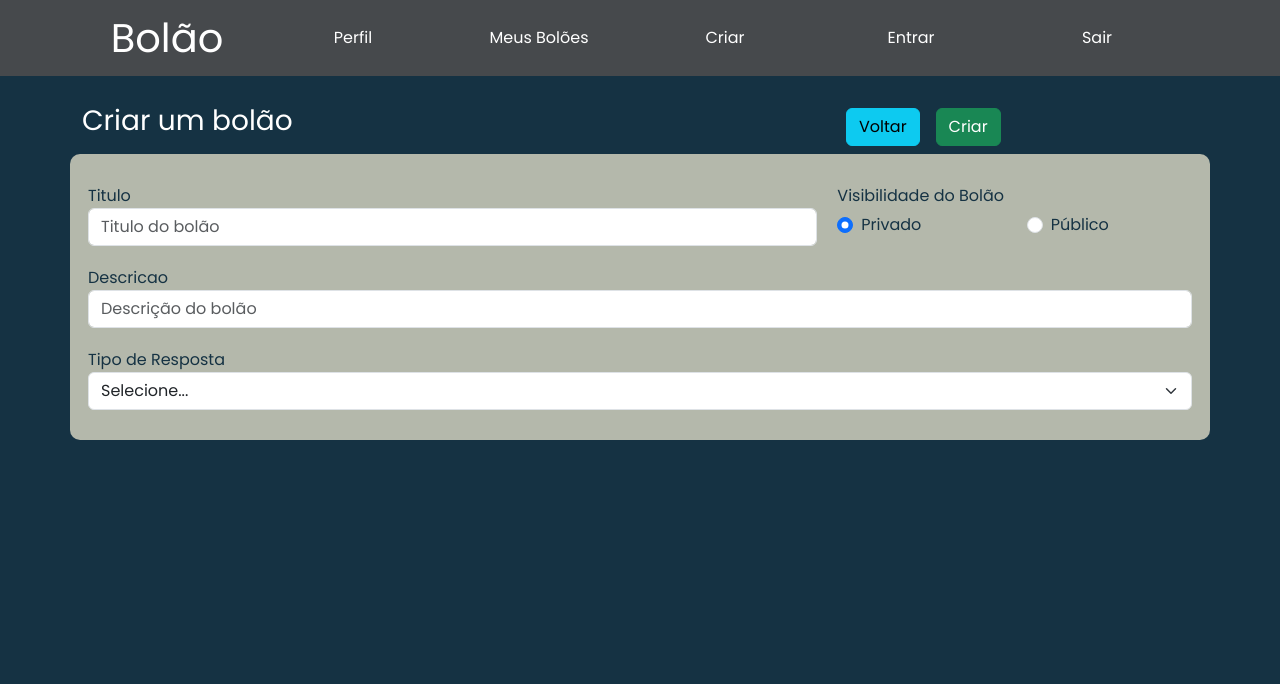
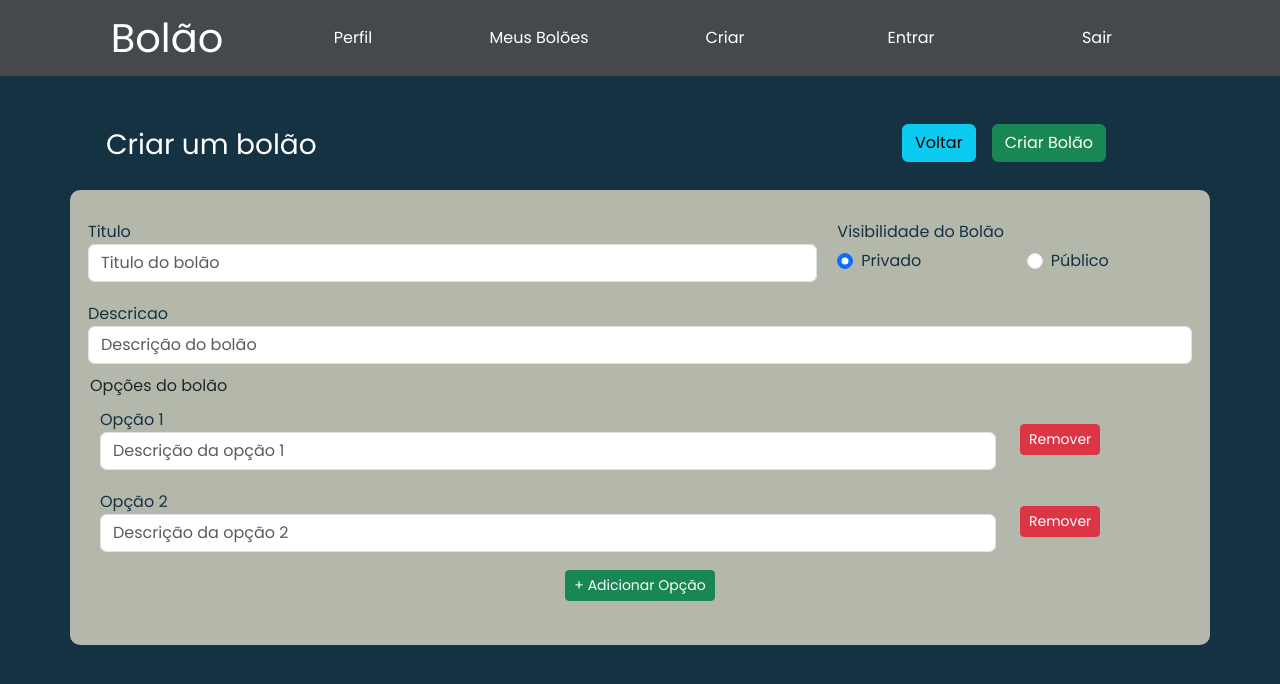
Before and after one commit to bedrohenr/dev-web-frontend, an Angular app: page /create in a window 1280 px wide. Shown: the top 684 px of the page. Built offline with nearby package versions, Linux system fonts and the light colour scheme.

Commit message:
feat: bolao com opções e envio para api testado

```diff
--- a/src/app/components/create-bolao/create-bolao.component.html
+++ b/src/app/components/create-bolao/create-bolao.component.html
@@ -1,11 +1,11 @@
 <div class="container title-container">
-  <div class="row">
+  <div class="row p-4">
     <div class="col-8 text-white text-left ">
       <span class="fs-3">Criar um bolão</span>
     </div>
-    <div class="col-4 p-2 text-right">
+    <div class="col-4 text-center">
       <button class="btn btn-info mx-2">Voltar</button>
-      <button class="btn btn-success mx-2" (click)="onSubmit()">Criar</button>
+      <button class="btn btn-success mx-2" (click)="onSubmit()">Criar Bolão</button>
     </div>
   </div>
 </div>
@@ -44,49 +44,27 @@
         <label for="inputDescricao">Descricao</label>
         <input type="text" formControlName="descricao" class="form-control" id="inputDescricao" placeholder="Descrição do bolão">
       </div>
-      <div class="col-12 form-group tipo-resposta-form-group texto-escuro">
-        <label for="tipoResposta">Tipo de Resposta</label>
-        <select formControlName="tipoResposta" class="form-select" name="tipoResposta" id="tipoResposta">
-          <option selected disabled value="">Selecione...</option>
-          <option value="1">Placar Esportivo</option>
-          <option value="2">Outros</option>
-        </select>
-      </div>
 
-      <div *ngIf="this.form.get('tipoResposta')?.value === '1'" class="col-12">
-        <div class="tipo-resposta-container">
-          <div class="col-12 form-group">
-            <span class="fs-4 text-center">Placar Esportivo</span>
-          </div>
-          <div class="row form-group">
-            <div class="col-6 form-group time-form-group texto-escuro">
-              <label for="inputTimeCasa">Time da casa</label>
-              <input type="text" class="form-control" id="inputTimeCasa" placeholder="Placar do time da casa">
+      <div class="col-12">
+        <label for="inputDescricao">Opções do bolão</label>
+        <div formArrayName="opcoes">
+          <div *ngFor="let opcaoControl of opcoesArray.controls; let i = index" class="form-group texto-escuro d-flex align-items-center row">
+            <div class="col-10">
+              <label [for]="'opcao-' + i">Opção {{ i + 1 }}</label>
+              <input [formControlName]="i" [id]="'opcao-' + i" type="text" class="form-control" placeholder="Descrição da opção {{i + 1}}" required>
             </div>
-            <div class="col-6 form-group time-form-group texto-escuro">
-              <label for="inputTimeVisitante">Time Visitante</label>
-              <input type="text" class="form-control" id="inputTimeVisitante" placeholder="Placar do time visitante">
+            <div class="col-2 align-items-end h-100">
+              <button type="button" class="btn btn-danger btn-sm" (click)="removeOpcao(i)">Remover</button>
             </div>
           </div>
-        </div>
-      </div>
-
-      <div *ngIf="this.form.get('tipoResposta')?.value === '2'" class="col-12">
-        <div class="tipo-resposta-container">
-          <div class="col-12 form-group">
-            <span class="fs-4 text-center">Outros</span>
-          </div>
-          <div class="row form-group">
-            <div class="col-12 form-group time-form-group texto-escuro">
-              <label for="inputEscolha1">Resposta 1</label>
-              <input type="text" class="form-control" id="inputEscolha1">
-            </div>
-            <div class="col-12 form-group time-form-group texto-escuro">
-              <label for="inputEscolha2">Resposta 2</label>
-              <input type="text" class="form-control" id="inputEscolha2">
-            </div>
+          <div *ngIf="opcoesArray.invalid && (opcoesArray.dirty || opcoesArray.touched)" class="text-danger">
+              <div *ngIf="opcoesArray.errors?.['required']">Todas as opções são obrigatórias.</div>
           </div>
         </div>
+        <div class="col-12 text-center">
+          <button type="button" class="btn btn-success btn-sm mt-2" (click)="addOpcao()">+ Adicionar Opção</button>
+        </div>
+        <br>
       </div>
     </div>
   </form>
--- a/src/app/components/create-bolao/create-bolao.component.ts
+++ b/src/app/components/create-bolao/create-bolao.component.ts
@@ -1,6 +1,7 @@
 import { Component } from '@angular/core';
-import { FormControl, FormGroup, Validators } from '@angular/forms';
+import { AbstractControl, FormArray, FormControl, FormGroup, ValidatorFn, Validators } from '@angular/forms';
 import { ActivatedRoute, Router } from '@angular/router';
+import { BolaoService } from 'src/app/services/bolao.service';
 
 @Component({
   selector: 'app-create-bolao',
@@ -8,28 +9,83 @@ import { ActivatedRoute, Router } from '@angular/router';
   styleUrls: ['./create-bolao.component.css']
 })
 export class CreateBolaoComponent {
-  tipoResposta: string = "";
-
   form: FormGroup;
 
   constructor (
     private route: ActivatedRoute,
-    private router: Router
+    private router: Router,
+    private bolaoService: BolaoService
   ) {
     this.form = new FormGroup({
       titulo: new FormControl('', [Validators.required]),
       visibilidade: new FormControl('1', [Validators.required]),
       descricao: new FormControl('', [Validators.required]),
-      tipoResposta: new FormControl('', [Validators.required]),
-      // logica para placar esportivo ou outro
-    })
+      opcoes: new FormArray([
+        new FormControl('', [Validators.required]),
+        new FormControl('', [Validators.required])
+      ], this.minOptionsValidator(2) )
+    });
+  }
+
+  createOpcaoControl(): FormControl {
+    return new FormControl('', [Validators.required]);
+  }
+
+  // Método para adicionar uma nova opção ao FormArray
+  addOpcao(): void {
+    this.opcoesArray.push(this.createOpcaoControl());
+  }
+
+  get opcoesArray(): FormArray {
+    // É importante fazer o 'as FormArray' para que o TypeScript saiba o tipo correto
+    return this.form.get('opcoes') as FormArray;
+  }
+
+  removeOpcao(index: number): void {
+    if (this.opcoesArray.length > 2) { // Garante que pelo menos uma opção permaneça
+      this.opcoesArray.removeAt(index);
+    } else {
+      alert('É necessário ter pelo menos duas opções!');
+    }
+  }
+
+  // Quantidade minima de opcoes
+  minOptionsValidator(min: number): ValidatorFn {
+    return (formArray: AbstractControl): { [key: string]: any } | null => {
+      if (formArray instanceof FormArray && formArray.controls.length < min) {
+        return { 'minOptions': { required: min, actual: formArray.controls.length } };
+      }
+      return null;
+    };
   }
 
   onSubmit(){
     if(this.form.invalid){
       alert("Formulário invalido...");
+      console.log(this.form);
     } else {
-      console.log(this.form);
+      const dados = {
+        nome: this.form.value.titulo,
+        descricao: this.form.value.descricao,
+        criadorId: 1, // Não tem autenticação ainda
+        opcoes: this.form.value.opcoes
+      };
+
+       this.bolaoService.criarBolao(dados).subscribe({
+        next: (response) => {
+          console.log('Bolão criado!', response);
+
+          // Retornar a pagina login após criado
+          alert(response.message);
+          // this.router.navigate(['login'])
+        },
+          error: (error) => {
+            console.error('Erro na tentativa de login:', error);
+            const criacaoErro = error.error.message || 'Ocorreu um erro no login. Tente novamente.';
+
+            alert(criacaoErro);
+          }
+        });
     }
   }
 
```
